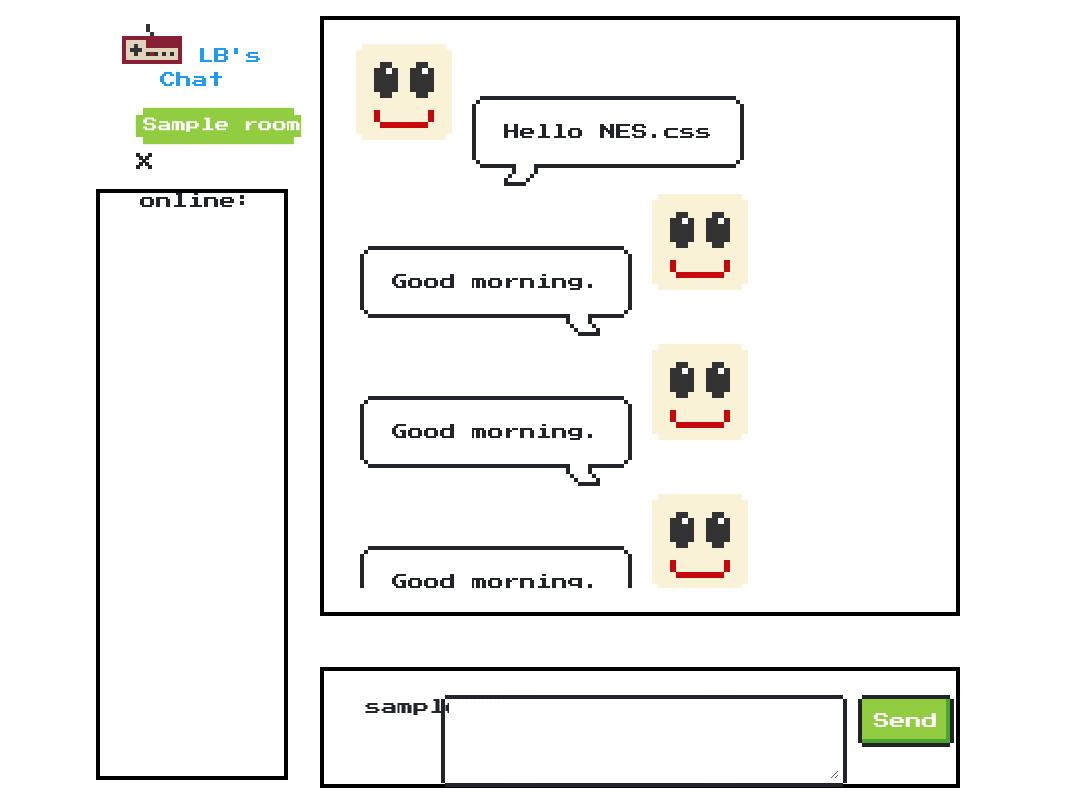
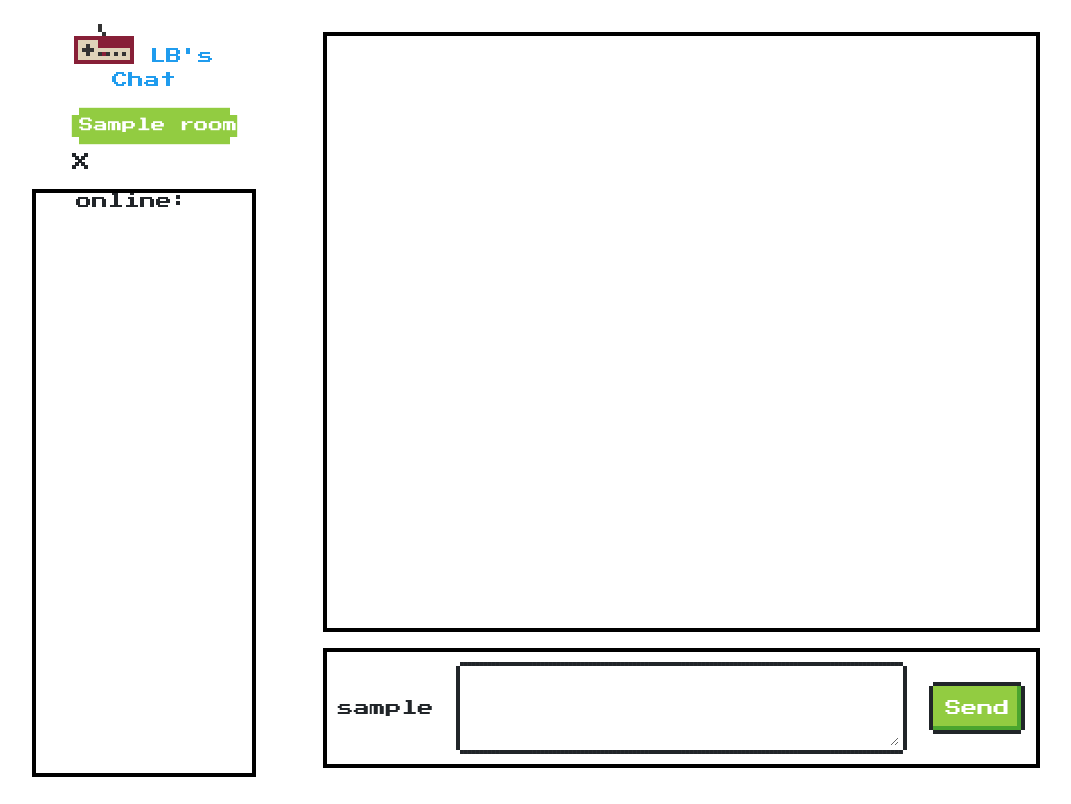
Before and after one commit to weilancys/nes_chat, a Flask app: template nes_chat/templates/chat/room.html in a window 1280 px wide. Shown: the whole page, without its empty margins (112-1183 px from the left). After the commit the page ends 777 px from the top, so only its background shows below. Run offline with Flask 2, Linux system fonts and the light colour scheme; the template is opened without the code that fills it: most values are stand-ins (such as "Sample title", 1, 10 or a date in 2020); some libraries are stand-ins or nearby versions.

Commit message:
fixed frontend style issues.

```diff
--- a/nes_chat/static/css/room.css
+++ b/nes_chat/static/css/room.css
@@ -1,19 +1,17 @@
-html {
-    height: 100vh;
-}
-
-body {
-    min-height: 100vh;
+html, body {
+    height: 100%;
 }
 
 .container {
-    min-height: 100vh;
+    height: 100%;
+    width: 80%;
 }
 
 .room {
     display: flex;
     flex-wrap: nowrap;
-    min-height: 100vh;
+    height: 100%;
+    justify-content: space-between;
 }
 
 .sidebar-section {
@@ -44,48 +42,77 @@ body {
 }
 
 .chat-section {
-    width: 85%;
+    width: 70%;
     min-height: 100%;
-    display: flex;
+    /* display: flex;
     flex-direction: column;
-    justify-content: space-between;
+    justify-content: space-between; */
 }
 
 .chat-messages {
-    margin: 1em;
-    height: 80%;
-    max-height: 600px;
+    /* margin: 1em; */
+    height: 75%;
+    margin-top: 2em;
+    /* max-height: 600px; */
 }
 
 .message-list {
     height: 100%;
-    overflow-y: scroll;
+    overflow-y: auto;
 }
 
 .chat-input {
-    margin: 1em;
     height: 15%;
-}
-
-#msg {
-    width: 100%;
-    height: 100%;
+    margin: 1em 0;
+    padding: 0;
 }
 
 .message-form {
     display: flex;
     justify-content: space-around;
-    /* align-content: center; */
+    height: 100%;
+    padding: 0.4em;
 }
 
 .nickname-box {
     width: 10%;
+    display: flex;
+    align-items: center;
+    justify-content: center;
 }
 
 .msg-box {
-    width: 70%;
+    width: 65%;
+    display: flex;
+    align-items: center;
+    justify-content: center;
 }
 
 .btn-send-box {
     width: 10%;
+    display: flex;
+    align-items: center;
+    justify-content: center;
 }
+
+#msg {
+    padding: 0.2em;
+    margin: 0.3em;
+    height: 85%;
+}
+
+.message {
+    display: flex;
+}
+
+.message i {
+    margin: 0.5em;
+}
+
+.-left {
+    justify-content: left;
+}
+
+.-right {
+    justify-content: right;
+}
--- a/nes_chat/templates/chat/lobby.html
+++ b/nes_chat/templates/chat/lobby.html
@@ -26,9 +26,10 @@
                     <label for="room">room:</label>
                     <div class="nes-select">
                         <select name="room" id="room" required>
+                            <option value="python">python</option>
                             <option value="javascript">javascript</option>
-                            <option value="tmc">Jinan Toasters Club</option>
-                            <option value="python">python</option>
+                            <option value="english">English Corner</option>
+                            <option value="jntmc">Jinan Toastmasters Club</option>
                         </select>
                     </div>
                 </div>
--- a/nes_chat/templates/chat/room.html
+++ b/nes_chat/templates/chat/room.html
@@ -27,87 +27,7 @@
         <div class="chat-section">
             <section class="chat-messages nes-container">
                 <section class="message-list">
-                    <section class="message -left">
-                        <i class="nes-bcrikko"></i>
-                        <!-- Balloon -->
-                        <div class="nes-balloon from-left">
-                            <p>Hello NES.css</p>
-                        </div>
-                    </section>
 
-                    <section class="message -right">
-                        <!-- Balloon -->
-                        <div class="nes-balloon from-right">
-                            <p>Good morning. </p>
-                        </div>
-                        <i class="nes-bcrikko is-small"></i>
-                    </section>
-
-                    <!-- more messages start -->
-                    <section class="message -right">
-                        <!-- Balloon -->
-                        <div class="nes-balloon from-right">
-                            <p>Good morning. </p>
-                        </div>
-                        <i class="nes-bcrikko is-small"></i>
-                    </section>
-                    <section class="message -right">
-                        <!-- Balloon -->
-                        <div class="nes-balloon from-right">
-                            <p>Good morning. </p>
-                        </div>
-                        <i class="nes-bcrikko is-small"></i>
-                    </section>
-                    <section class="message -right">
-                        <!-- Balloon -->
-                        <div class="nes-balloon from-right">
-                            <p>Good morning. </p>
-                        </div>
-                        <i class="nes-bcrikko is-small"></i>
-                    </section>
-                    <section class="message -right">
-                        <!-- Balloon -->
-                        <div class="nes-balloon from-right">
-                            <p>Good morning. </p>
-                        </div>
-                        <i class="nes-bcrikko is-small"></i>
-                    </section>
-                    <section class="message -right">
-                        <!-- Balloon -->
-                        <div class="nes-balloon from-right">
-                            <p>Good morning. </p>
-                        </div>
-                        <i class="nes-bcrikko is-small"></i>
-                    </section>
-                    <section class="message -right">
-                        <!-- Balloon -->
-                        <div class="nes-balloon from-right">
-                            <p>Good morning. </p>
-                        </div>
-                        <i class="nes-bcrikko is-small"></i>
-                    </section>
-                    <section class="message -right">
-                        <!-- Balloon -->
-                        <div class="nes-balloon from-right">
-                            <p>Good morning. </p>
-                        </div>
-                        <i class="nes-bcrikko is-small"></i>
-                    </section>
-                    <section class="message -right">
-                        <!-- Balloon -->
-                        <div class="nes-balloon from-right">
-                            <p>Good morning. </p>
-                        </div>
-                        <i class="nes-bcrikko is-small"></i>
-                    </section>
-                    <section class="message -right">
-                        <!-- Balloon -->
-                        <div class="nes-balloon from-right">
-                            <p>Good morning. </p>
-                        </div>
-                        <i class="nes-bcrikko is-small"></i>
-                    </section>
-                    <!-- more messages end -->
                 </section>
             </section>
             <div class="chat-input nes-container">
```
Also changed, not shown: nes_chat/static/css/lobby.css (+16 -0 lines).
